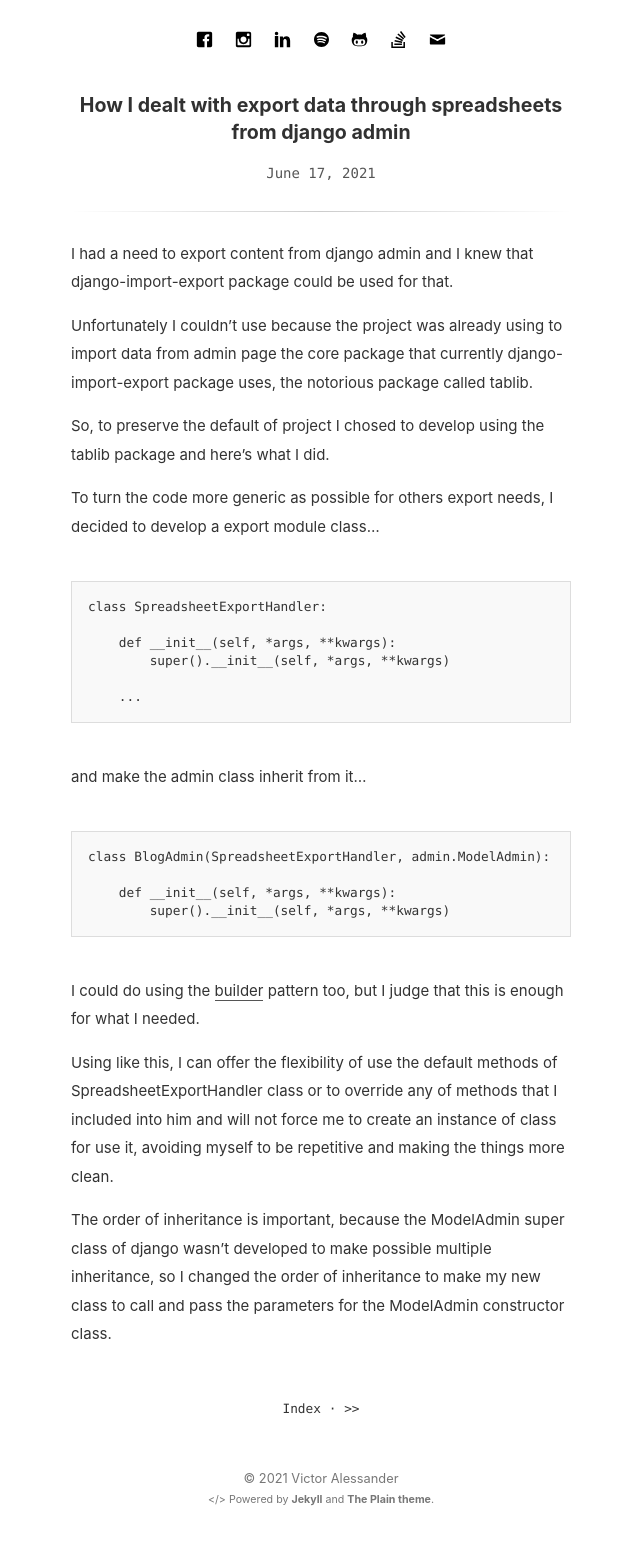
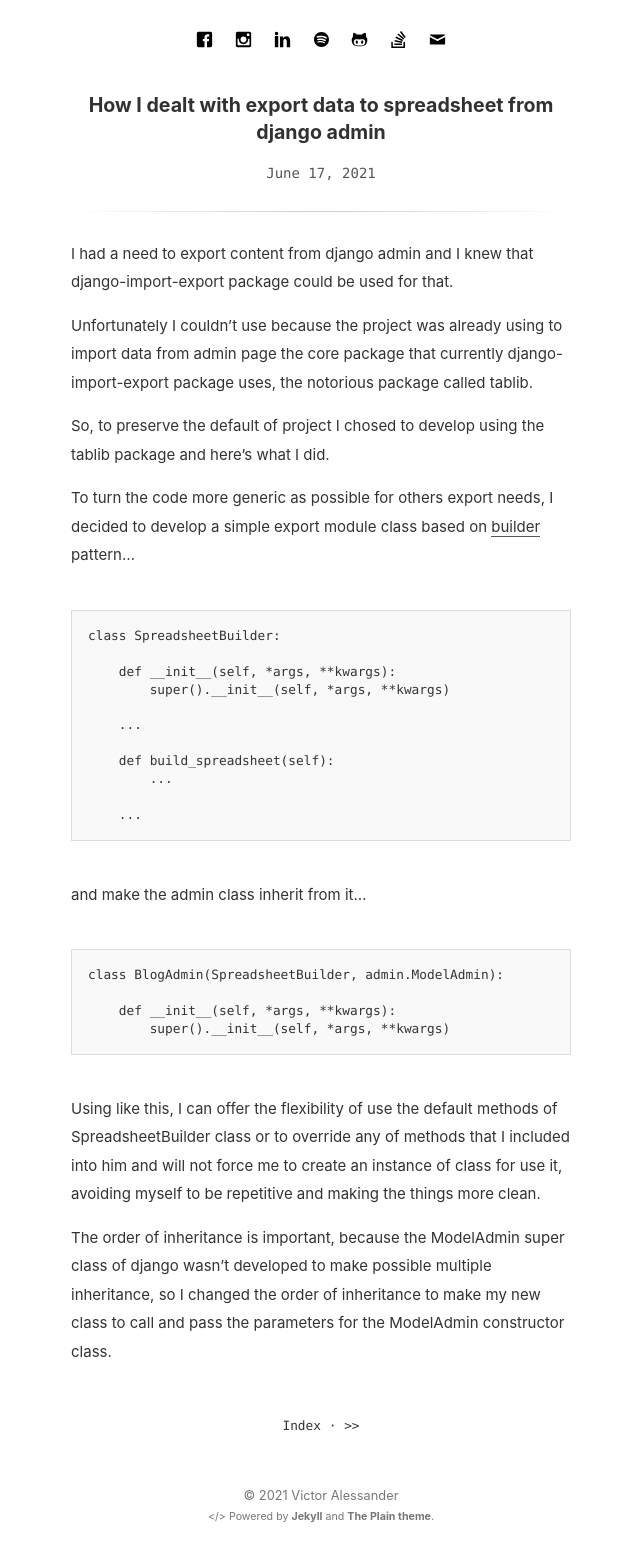
Before and after one commit to VictorAlessander/victoralessander.github.io, a Jekyll site: the page built from _posts/2021-06-17-export-xls-django-admin.md, in a window 1280 px wide, cut to the strip 194-1906 px from the top of the page. Shown: the top 1562 px of the strip, without its empty margins (319-959 px from the left). Built offline with Jekyll 4.4.1, drawn with Linux system fonts in a browser that asks for light colours.

Commit message:
post updated

````diff
--- a/_posts/2021-06-17-export-xls-django-admin.md
+++ b/_posts/2021-06-17-export-xls-django-admin.md
@@ -1,6 +1,6 @@
 ---
-title: How I dealt with export data through spreadsheets from django admin
-updated: 2021-06-17 22:54
+title: How I dealt with export data to spreadsheet from django admin
+updated: 2021-06-18 20:10
 ---
 
 I had a need to export content from django admin and I knew that django-import-export package could be used for that.
@@ -9,13 +9,18 @@ Unfortunately I couldn't use because the project was already using to import dat
 
 So, to preserve the default of project I chosed to develop using the tablib package and here's what I did.
 
-To turn the code more generic as possible for others export needs, I decided to develop a export module class...
+To turn the code more generic as possible for others export needs, I decided to develop a simple export module class based on [builder](https://refactoring.guru/design-patterns/builder) pattern...
 
 ```
-class SpreadsheetExportHandler:
+class SpreadsheetBuilder:
 
     def __init__(self, *args, **kwargs):
         super().__init__(self, *args, **kwargs)
+
+    ...
+
+    def build_spreadsheet(self):
+        ...
 
     ...
 ```
@@ -23,14 +28,12 @@ class SpreadsheetExportHandler:
 and make the admin class inherit from it...
 
 ```
-class BlogAdmin(SpreadsheetExportHandler, admin.ModelAdmin):
+class BlogAdmin(SpreadsheetBuilder, admin.ModelAdmin):
 
     def __init__(self, *args, **kwargs):
         super().__init__(self, *args, **kwargs)
 ```
 
-I could do using the [builder](https://refactoring.guru/design-patterns/builder) pattern too, but I judge that this is enough for what I needed.
-
-Using like this, I can offer the flexibility of use the default methods of SpreadsheetExportHandler class or to override any of methods that I included into him and will not force me to create an instance of class for use it, avoiding myself to be repetitive and making the things more clean.
+Using like this, I can offer the flexibility of use the default methods of SpreadsheetBuilder class or to override any of methods that I included into him and will not force me to create an instance of class for use it, avoiding myself to be repetitive and making the things more clean.
 
 The order of inheritance is important, because the ModelAdmin super class of django wasn't developed to make possible multiple inheritance, so I changed the order of inheritance to make my new class to call and pass the parameters for the ModelAdmin constructor class.
````
